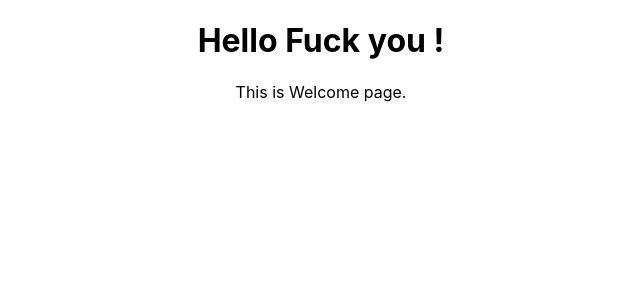
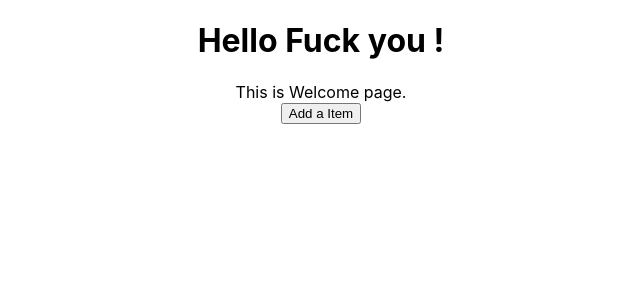
Before and after one commit to zigzagdev/React.training, a React (Create React App) app: page / in a window 1280 px wide. Shown: the top 300 px of the page, without its empty margins (319-959 px from the left). Built offline with nearby package versions, Linux system fonts and the light colour scheme.

Commit message:
add_method_Statefunction

```diff
--- a/src/App.js
+++ b/src/App.js
@@ -2,6 +2,7 @@
 import './App.css'
 import Greet from './components/Greet'
 import Welcome from "./components/Welcome";
+import HookCounterArray from "./components/HookCounterArray";
 
 
 class App extends Component{
@@ -10,6 +11,7 @@
        <div className="App">
          <Greet name="Fuck you" age="45"/>
          <Welcome/>
+         <HookCounterArray/>
        </div>
       );
     }
--- /dev/null
+++ b/src/components/HookCounterArray.js
@@ -0,0 +1,28 @@
+import React, { useState } from "react";
+
+const HookCounterArray = () => {
+  const [items, setItems] = useState([]);
+  const addItem = () => {
+    setItems([...items,{
+      id: items.length,
+      value: "fuck you !!!!!!!!!!!"
+    }])
+    console.log(items);
+  }
+  return(
+    <div>
+      <button onClick={addItem}>Add a Item</button>
+      <ul>
+        {
+          items.map(item => (
+            <li key={item.id}>{item.value}</li>
+          ))
+        }
+      </ul>
+    </div>
+  )
+}
+export default HookCounterArray;
+
+// If u click the button, state will be created and array will be created. But it doesn't contain the first id:0.
+//Because state updated will be counted as a first event, so first items array doesn't contain any values.
```
Also changed, not shown: 1 other file (tests, documents, lock files or other folders).
